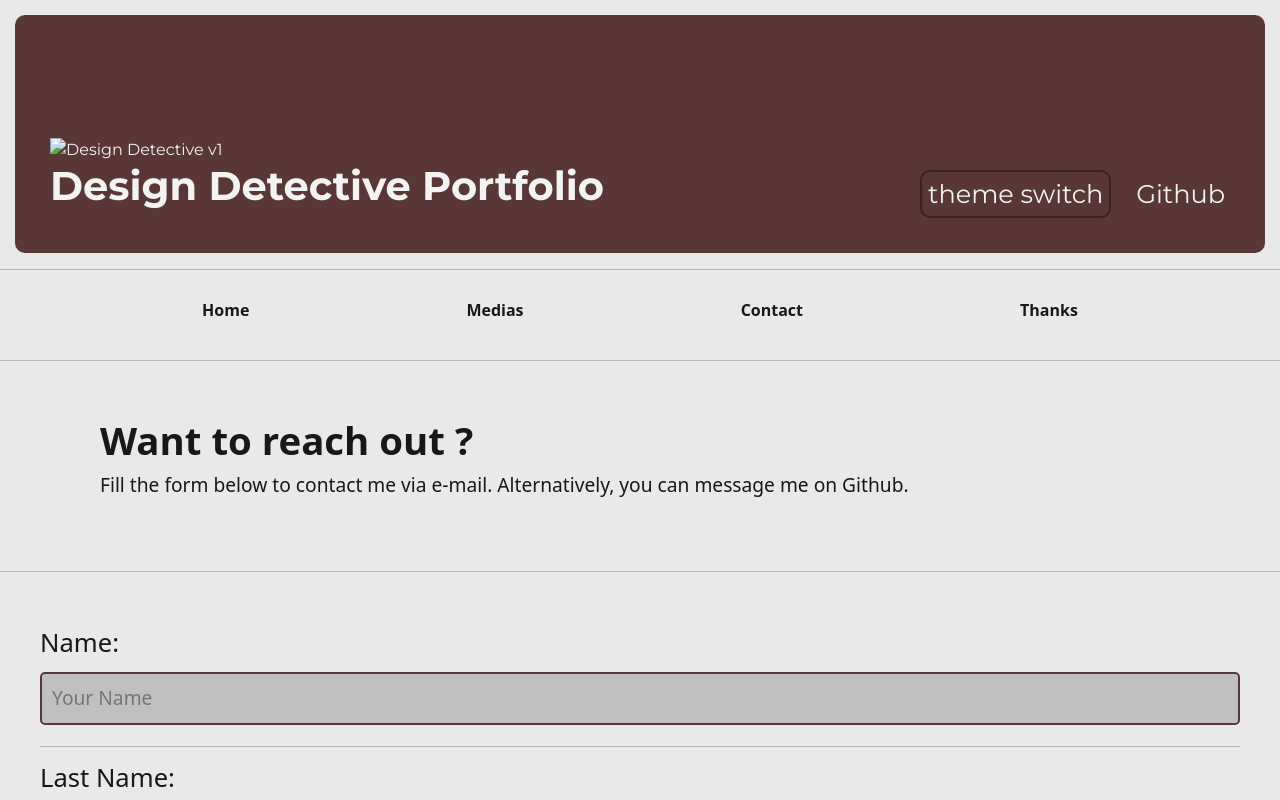
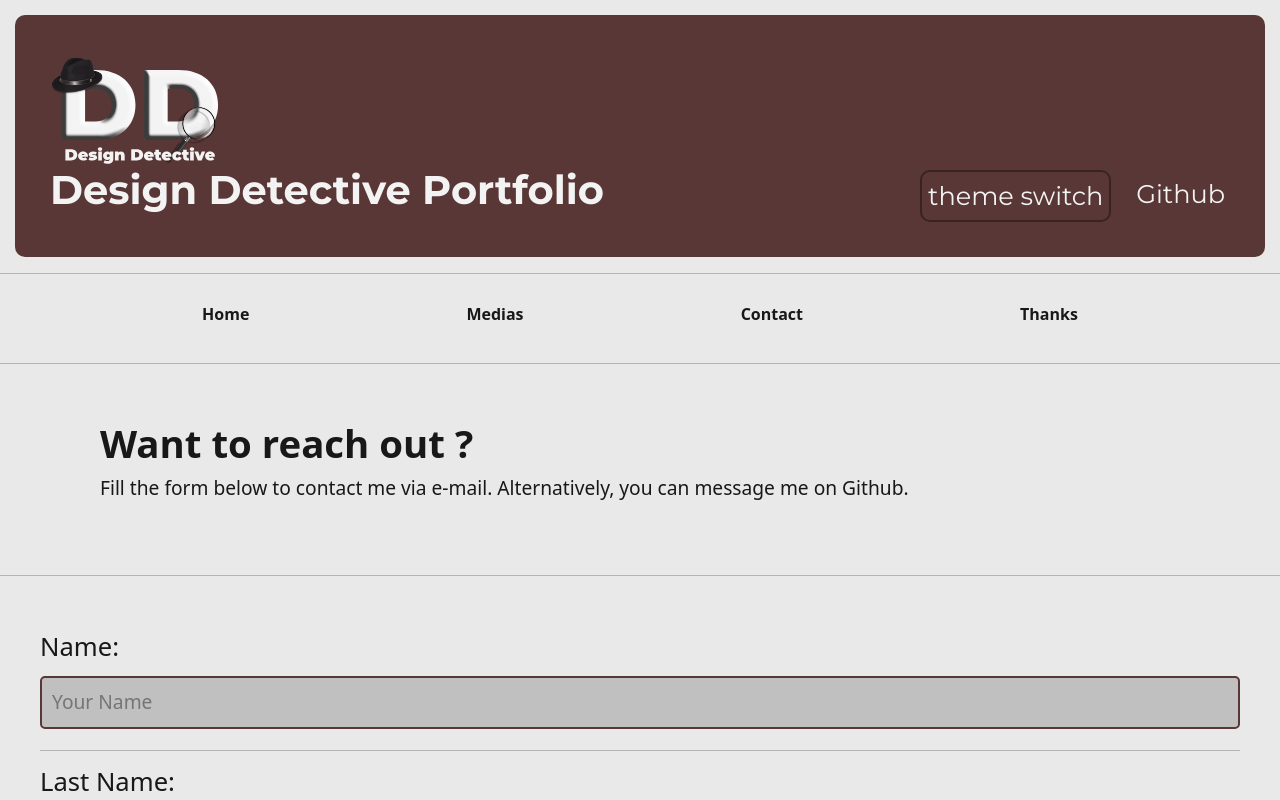
Before and after one commit to w0nam/DesignDetectivePortfolio, a plain HTML site: page contact.html in a window 1280 px wide. Shown: the top 800 px of the page. Drawn offline with nearby package versions, Linux system fonts and the light colour scheme.

Commit message:
Update contact.html

```diff
--- a/contact.html
+++ b/contact.html
@@ -8,7 +8,7 @@
         <link rel="preconnect" href="https://fonts.gstatic.com" crossorigin>
         <link href="https://fonts.googleapis.com/css2?family=Montserrat:ital,wght@0,100..900;1,100..900&display=swap" rel="stylesheet">
         <script src="https://cdn.jsdelivr.net/npm/bootstrap@5.2.3/dist/js/bootstrap.bundle.min.js" integrity="sha384-kenU1KFdBIe4zVF0s0G1M5b4hcpxyD9F7jL+jjXkk+Q2h455rYXK/7HAuoJl+0I4" crossorigin="anonymous"></script>
-        <link rel="icon" type="image/x-icon" href="/homepage/icons/DesignDetectiveIcon.png">
+        <link rel="icon" type="image/x-icon" href="DesignDetectiveIcon.png">
         <link href="styles.css" type="text/css" rel="stylesheet">
         <script src="theme_switcher.js" defer type="text/JavaScript" rel="theme-switcher"></script>
         <title>Design Detective Protfolio</title>
@@ -19,7 +19,7 @@
                 <h1 id="header-title">
                     <strong>Design Detective Portfolio</strong>
                 </h1>
-                <img id="header-icon" src="/homepage/icons/DesignDetectiveIcon.png" alt="Design Detective v1"/>
+                <img id="header-icon" src="DesignDetectiveIcon.png" alt="Design Detective v1"/>
             </div>
             <div class="header-container-right">
                 <button class="theme-switch" id="switch-btn">
```
